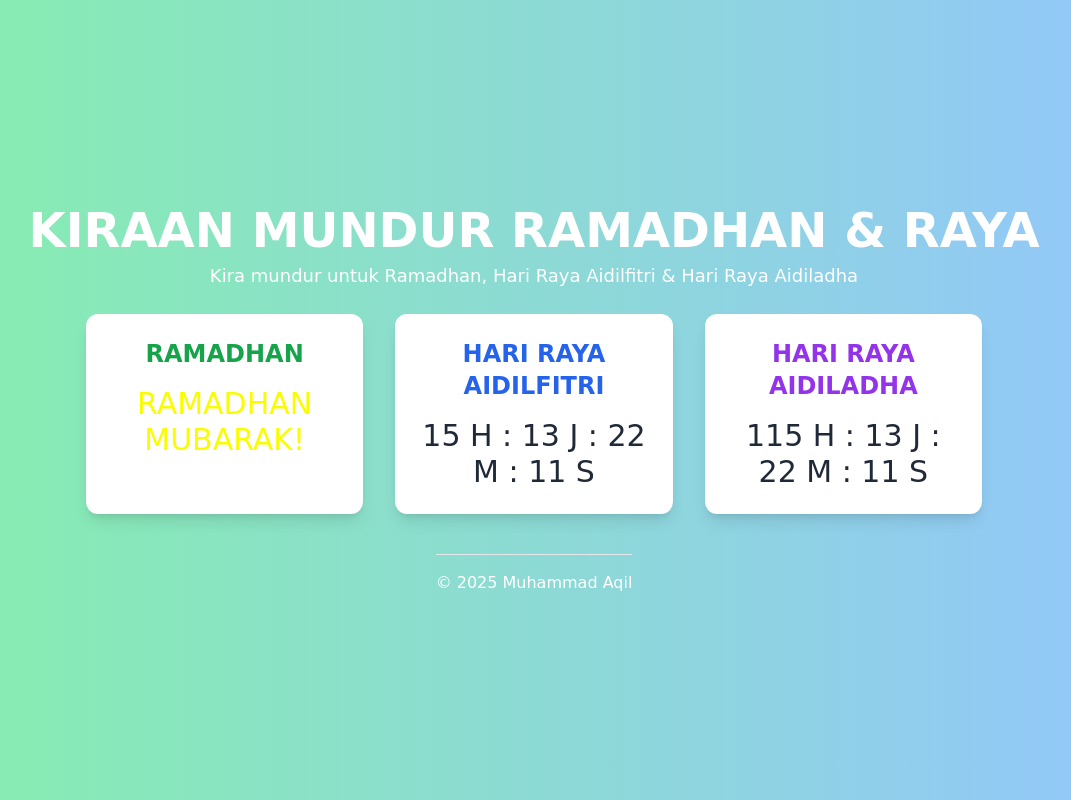
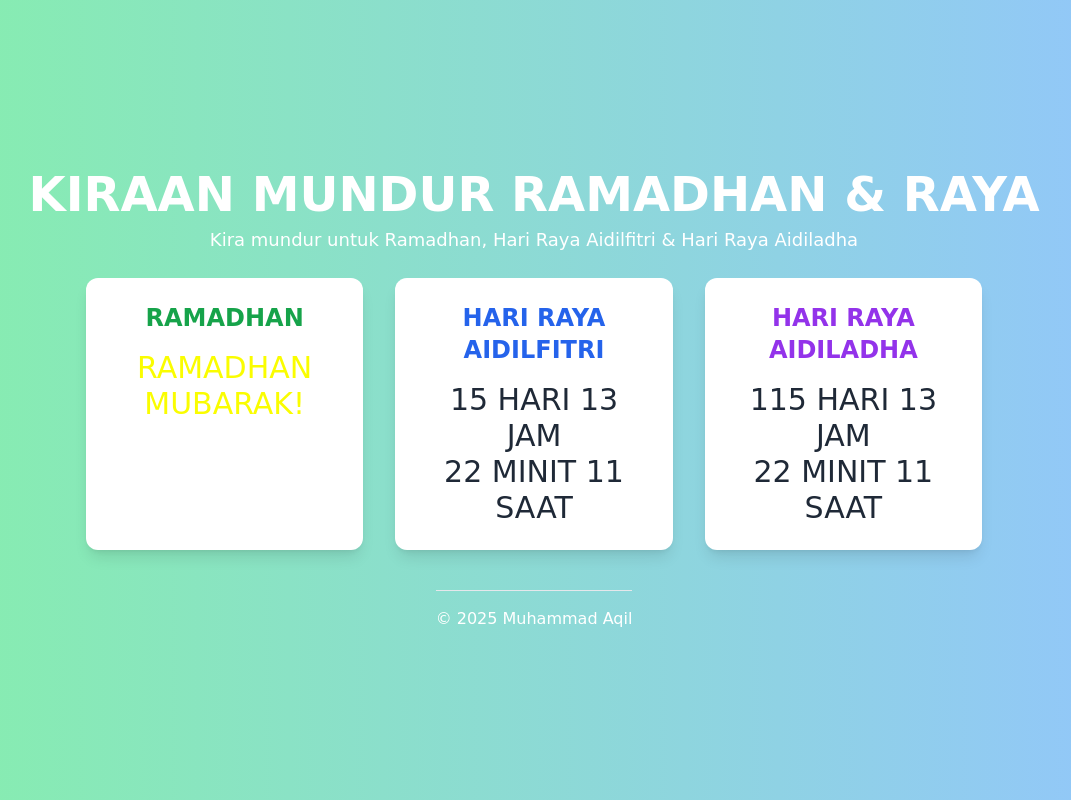
Before and after one commit to BlankedWave/Countdown-Raya, a plain HTML site: page index.html in a window 1280 px wide. Shown: the whole page, without its empty margins (106-1177 px from the left). Drawn offline with nearby package versions, Linux system fonts and the light colour scheme; no server answers; a small style sheet from the web is missing; a web font is replaced by a local one.

Commit message:
tukar caps lock countdown

```diff
--- a/index.html
+++ b/index.html
@@ -142,7 +142,7 @@
       const seconds = Math.floor((distance % (1000 * 60)) / 1000);
 
       // Paparkan nombor dengan label H, J, M, S dalam huruf besar
-      element.innerHTML = `${days} H : ${hours} J : ${minutes} M : ${seconds} S`;
+      element.innerHTML = `${days} HARI   ${hours} JAM  <br>${minutes} MINIT   ${seconds} SAAT`;
     }
 
     // Fungsi untuk mengemaskini semua countdown setiap saat
```
